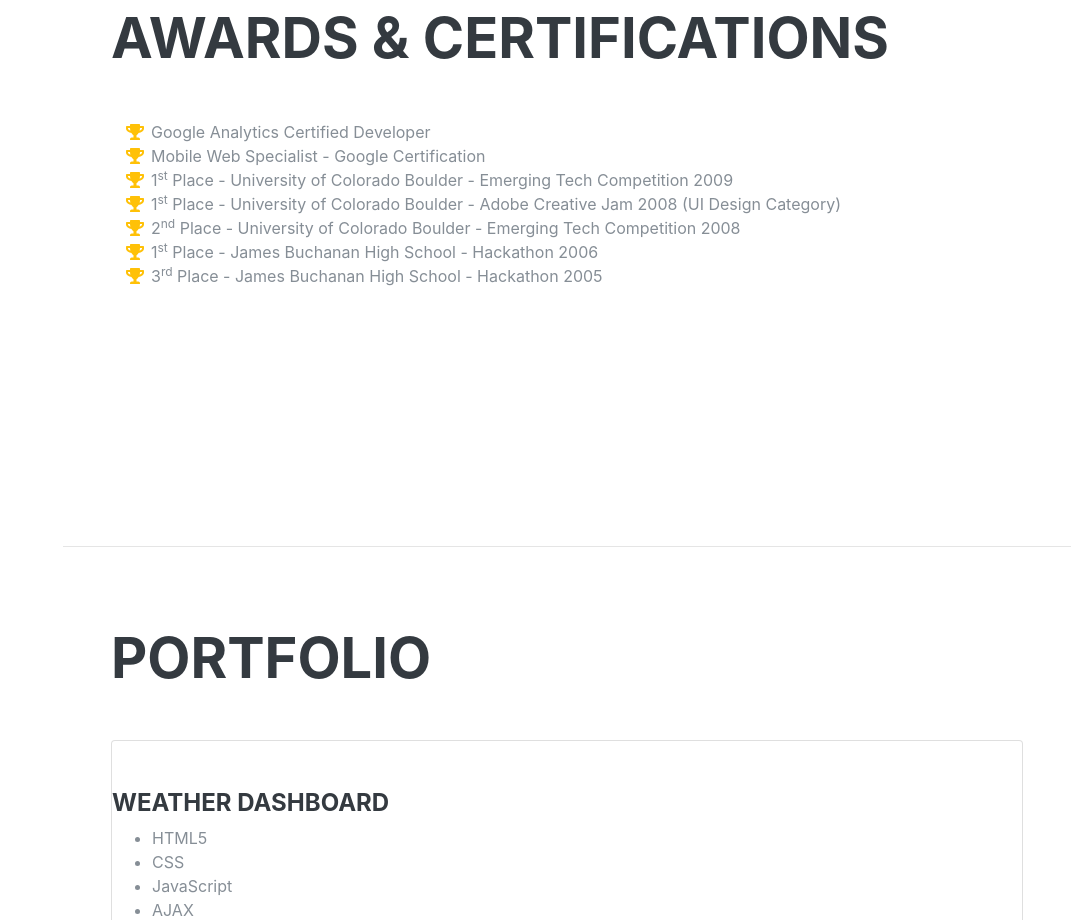
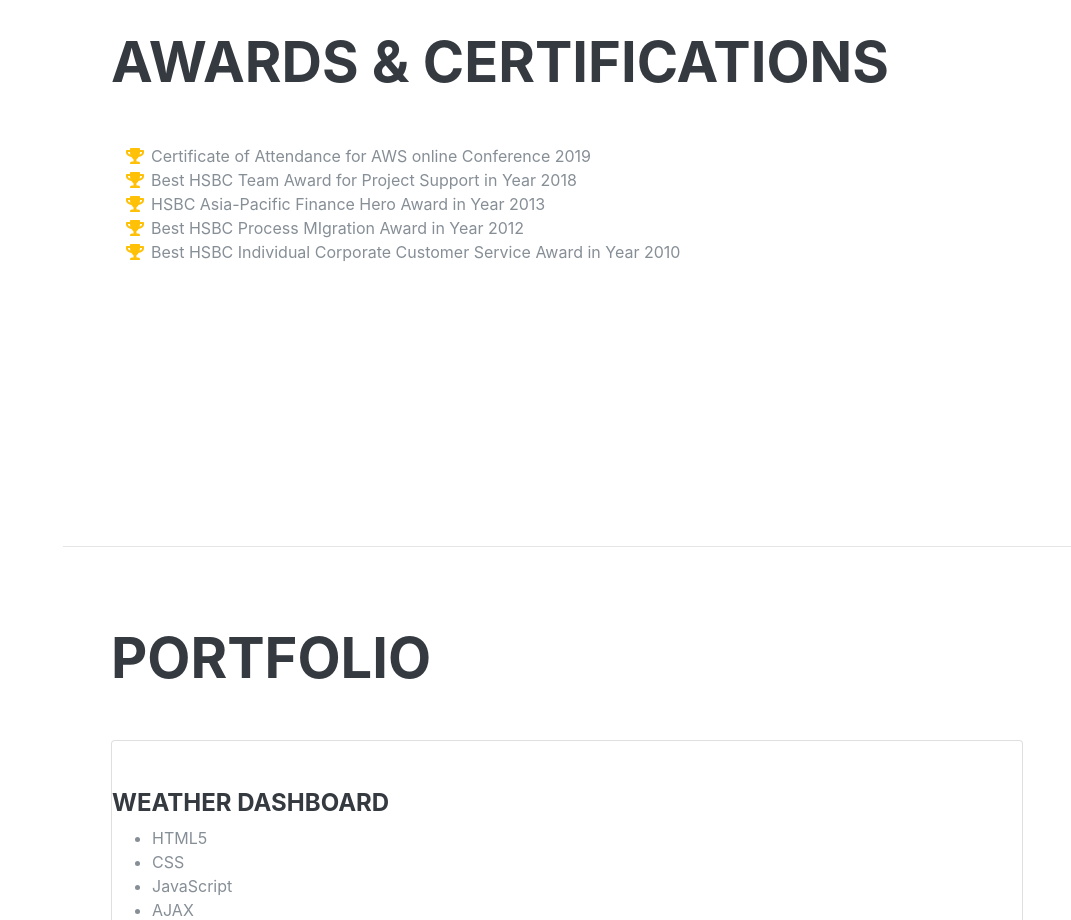
Before and after one commit to anu-dam/Portfolio-Page, a plain HTML site: page index.html in a window 1280 px wide. Shown: the part 3800-4720 px from the top of the page, without its empty margins (209-1280 px from the left). Drawn offline with Linux system fonts and the light colour scheme; a web font is replaced by a local one.

Commit message:
"Amendments in AWARDS & CERTIFICATIONS content"

```diff
--- a/index.html
+++ b/index.html
@@ -8,7 +8,7 @@
   <meta name="description" content="">
   <meta name="author" content="">
 
-  <title>Resume - Anu DAMBALADENIYA</title>
+  <title>Resume & Portfolio - Anu DAMBALADENIYA</title>
 
   <!-- Bootstrap core CSS -->
   <link href="Assets/bootstrap/css/bootstrap.min.css" rel="stylesheet">
@@ -235,30 +235,19 @@
         <ul class="fa-ul mb-0">
           <li>
             <i class="fa-li fa fa-trophy text-warning"></i>
-            Google Analytics Certified Developer</li>
+            Certificate of Attendance for AWS online Conference 2019</li>
           <li>
             <i class="fa-li fa fa-trophy text-warning"></i>
-            Mobile Web Specialist - Google Certification</li>
+            Best HSBC Team Award for Project Support in Year 2018 </li>
           <li>
             <i class="fa-li fa fa-trophy text-warning"></i>
-            1<sup>st</sup>
-            Place - University of Colorado Boulder - Emerging Tech Competition 2009</li>
+            HSBC Asia-Pacific Finance Hero Award in Year 2013</li>
           <li>
             <i class="fa-li fa fa-trophy text-warning"></i>
-            1<sup>st</sup>
-            Place - University of Colorado Boulder - Adobe Creative Jam 2008 (UI Design Category)</li>
+            Best HSBC Process MIgration Award in Year 2012</li>
           <li>
             <i class="fa-li fa fa-trophy text-warning"></i>
-            2<sup>nd</sup>
-            Place - University of Colorado Boulder - Emerging Tech Competition 2008</li>
-          <li>
-            <i class="fa-li fa fa-trophy text-warning"></i>
-            1<sup>st</sup>
-            Place - James Buchanan High School - Hackathon 2006</li>
-          <li>
-            <i class="fa-li fa fa-trophy text-warning"></i>
-            3<sup>rd</sup>
-            Place - James Buchanan High School - Hackathon 2005</li>
+            Best HSBC Individual Corporate Customer Service Award in Year 2010</li>
         </ul>
       </div>
     </section>
```
